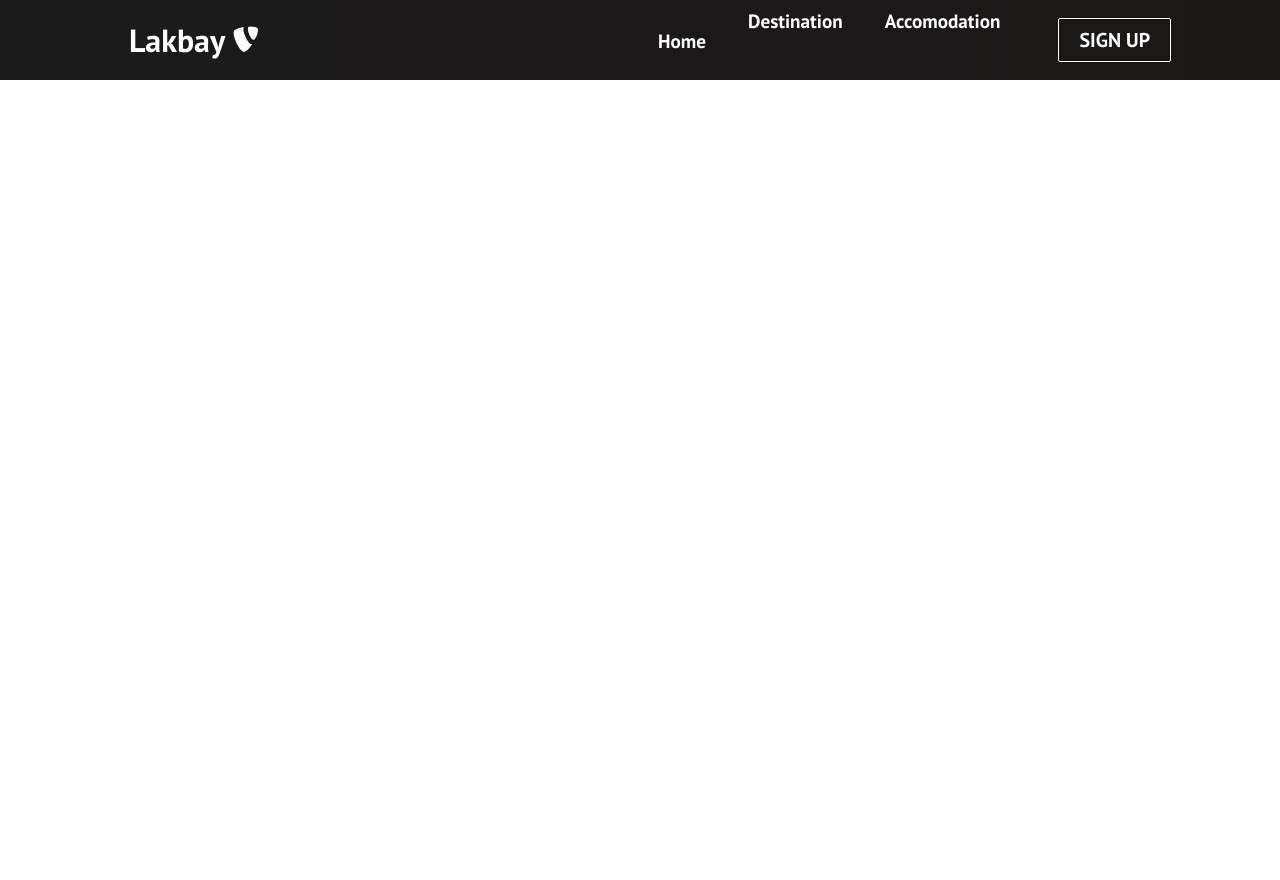
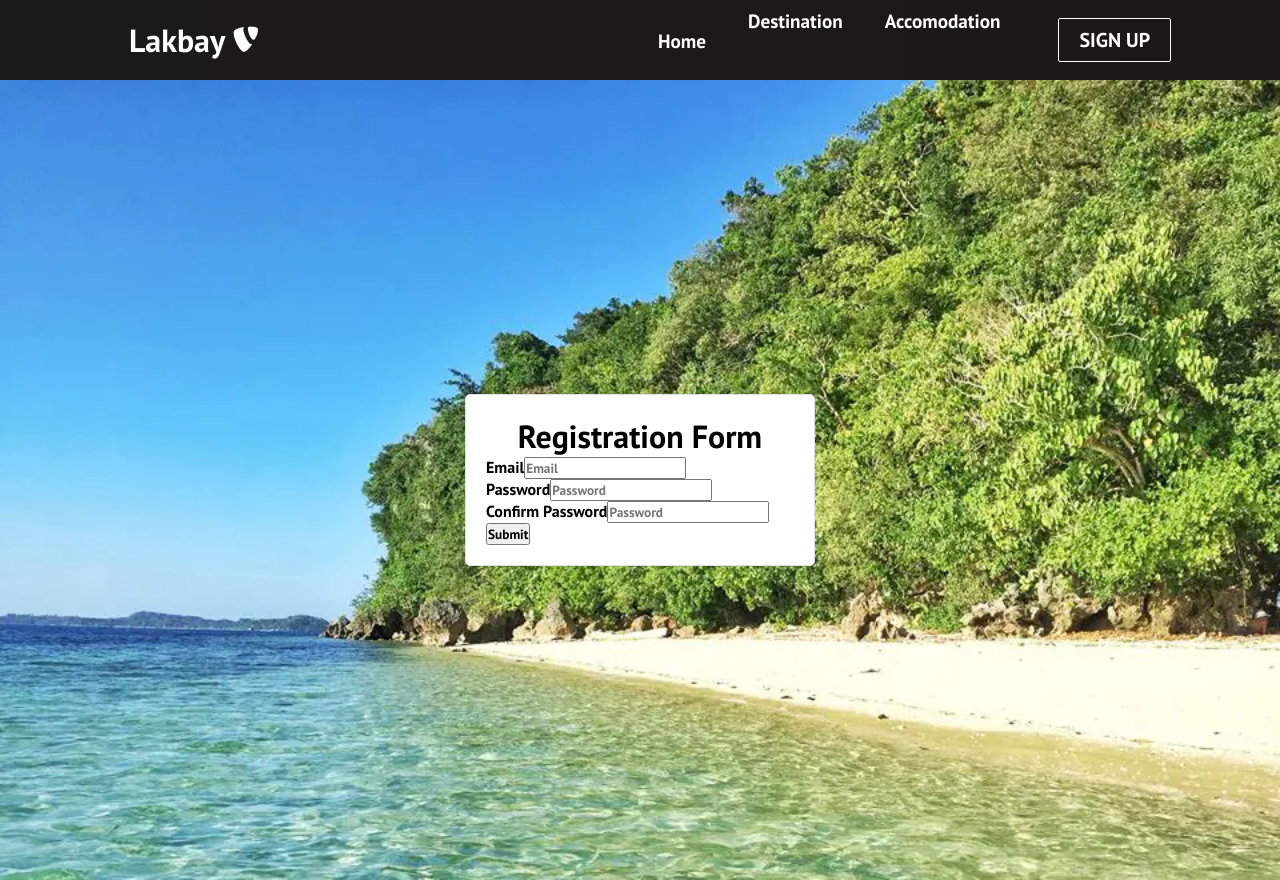
Before and after one commit to jcac8947/qcprovince, a React (Create React App) app: page /sign-up in a window 1280 px wide. Before the commit the page ends 800 px from the top, so only its background shows below. Built offline with nearby package versions, Linux system fonts and the light colour scheme.

Commit message:
adding signup Form

```diff
--- /dev/null
+++ b/src/components/Form.css
@@ -0,0 +1,34 @@
+/*body {
+    background: url(/public/Images/BG.webp) no-repeat;
+    background-size: cover;
+  }*/
+
+  .container {
+    display: flex !important;
+    flex-direction: column;
+    justify-content: center;
+    align-items: center;
+    height: 100vh;
+    max-width: 500px;
+    width: 100%;
+    margin: auto;
+  }
+  .container > form {
+    width: 70%;
+    border: 1px solid #dfdfdf;
+    padding: 20px;
+    border-radius: 5px;
+    background: #fff;
+  }
+  pre {
+    width: 70%;
+    color: #fff;
+    font-size: larger;
+  }
+
+  /*button {
+    background: #0563b4 !important;
+  }*/
+  p {
+    color: red;
+  }
--- /dev/null
+++ b/src/components/Form.js
@@ -0,0 +1,48 @@
+import React from "react";
+import './pages/SIgnUp.css'
+import "./Form.css";
+
+function Form() {
+  return (
+    <div className="bg">
+    <div className="container">
+      <form>
+        <h1>Registration Form</h1>
+        <div className="ui divider"></div>
+        <div className="ui form">
+          <p></p>
+          <div className="field">
+            <label>Email</label>
+            <input
+              type="text"
+              name="email"
+              placeholder="Email"
+            />
+          </div>
+          <p></p>
+          <div className="field">
+            <label>Password</label>
+            <input
+              type="password"
+              name="password"
+              placeholder="Password"
+            />
+          </div>
+          <div className="field">
+            <label>Confirm Password</label>
+            <input
+              type="password"
+              name="password"
+              placeholder="Password"
+            />
+          </div>
+          <p></p>
+          <button className="fluid ui button blue">Submit</button>
+        </div>
+      </form>
+    </div>
+    </div>
+  );
+}
+
+export default Form;
--- a/src/components/HeroSection.js
+++ b/src/components/HeroSection.js
@@ -15,15 +15,7 @@ function HeroSection() {
           buttonStyle='btn--outline'
           buttonSize='btn--large'
         >
-          GET STARTED
-        </Button>
-        <Button
-          className='btns'
-          buttonStyle='btn--primary'
-          buttonSize='btn--large'
-          onClick={console.log('hey')}
-        >
-          WATCH TRAILER <i className='far fa-play-circle' />
+          Travel now!
         </Button>
       </div>
     </div>
--- /dev/null
+++ b/src/components/pages/SIgnUp.css
@@ -0,0 +1,4 @@
+.bg {
+    background: url(/public/Images/BG.webp) no-repeat;
+    background-size: cover;
+  }
--- a/src/components/pages/SignUp.js
+++ b/src/components/pages/SignUp.js
@@ -1,9 +1,14 @@
 import React from 'react';
 import '../../App.css';
+import '../pages/SIgnUp.css'
 import Navbar from '../Navbar';
+import Form from '../Form';
 
 export default function SignUp() {
   return (
+    <>
     <Navbar />
+    <Form/>
+    </>
   )
 }
```
Also changed, not shown: public/Images/BG.webp (added), public/Images/SignupBG.jpg (added).
